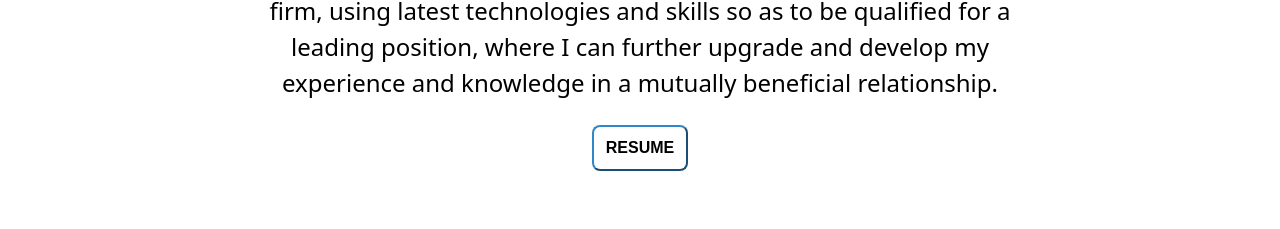
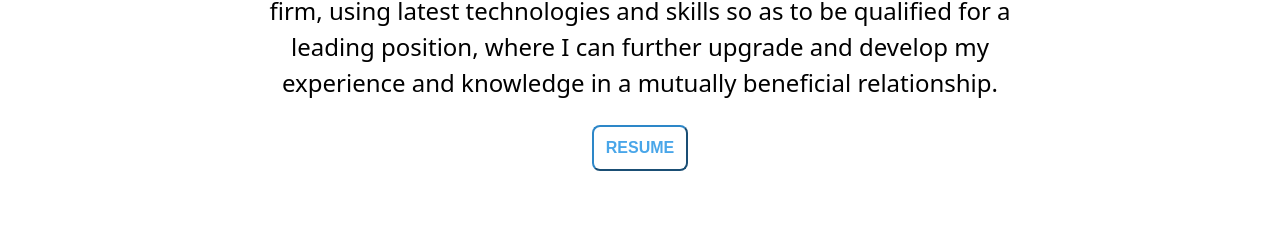
Before and after one commit to Abdouumostafa/my-portfolio, a React (Create React App) app: page / in a window 1280 px wide. Shown: the part 1067-1296 px from the top of the page. Built offline with nearby package versions, Linux system fonts and the light colour scheme.

Commit message:
Update index.css

```diff
--- a/src/index.css
+++ b/src/index.css
@@ -349,7 +349,7 @@ nav {
 }
 
 .about-section a{
-  color: #000;
+ color: var(--primary-500);
 }
 
 .title {
```
